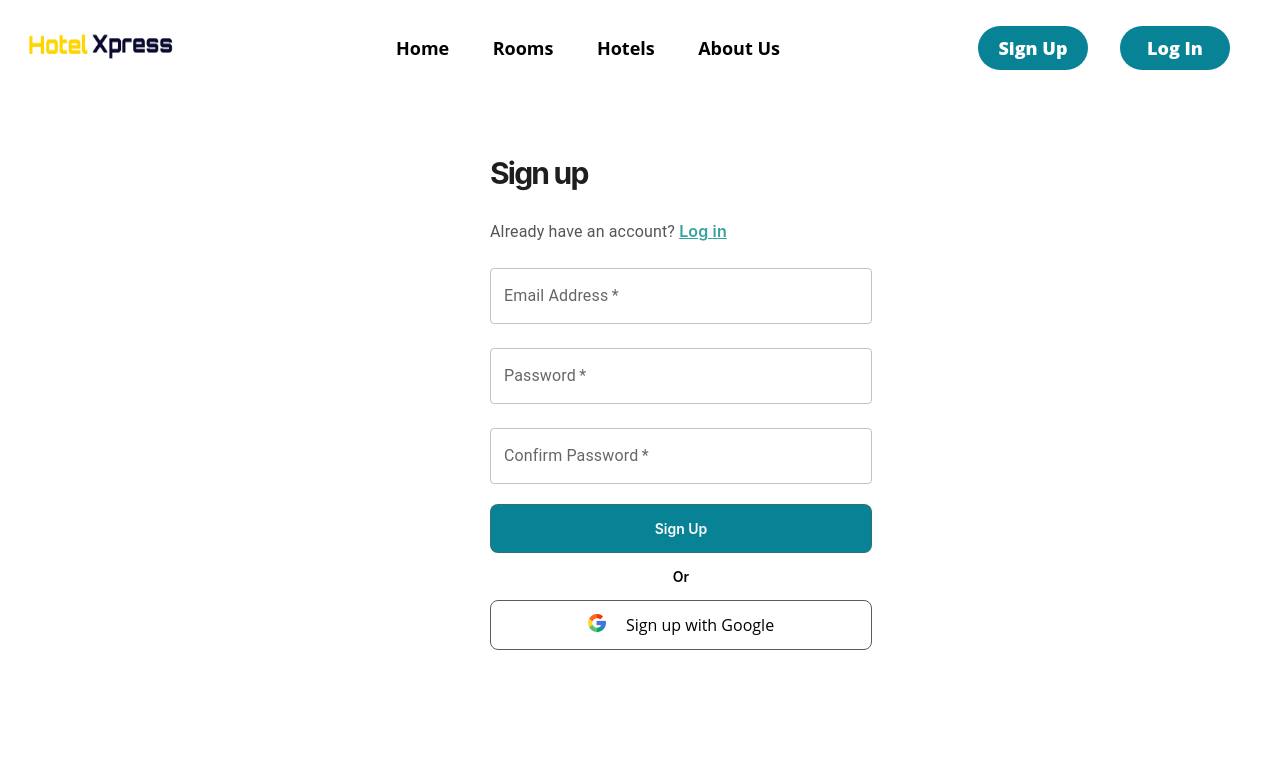
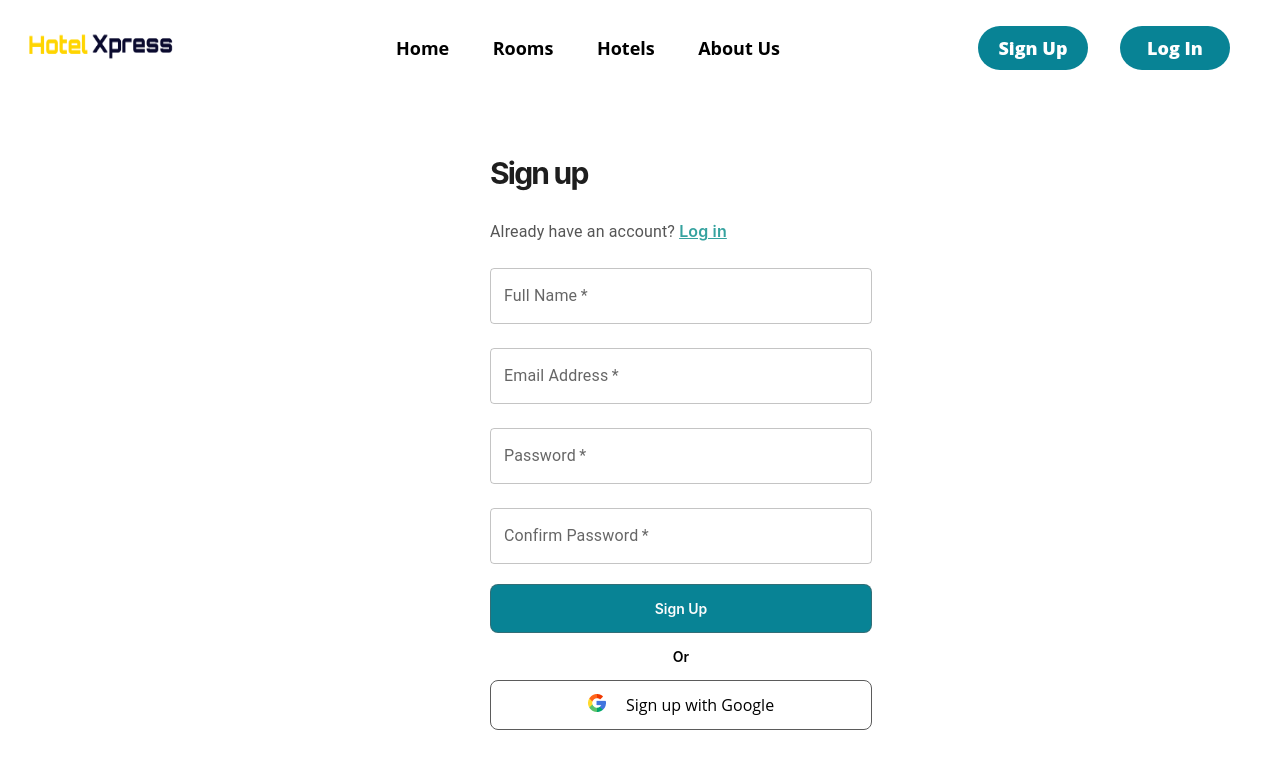
Before and after one commit to anwarkh0/Codi-NWC-Grp2-FirstProject-FrontEnd, a React (Create React App) app in the folder client/: page /signUp in a window 1280 px wide. Shown: the top 768 px of the page. Built offline with nearby package versions, Linux system fonts and the light colour scheme.

Commit message:
add the full name field in sign up

```diff
--- a/client/src/pages/sign-up/SignUp.js
+++ b/client/src/pages/sign-up/SignUp.js
@@ -15,6 +15,23 @@ function SignUp() {
             </Stack>
             <form >
               <Stack spacing={3}>
+              <TextField
+                  fullWidth
+                  label="Full Name"
+                  name="fullname"
+                  // value={formData.email}
+                  // onChange={handleInputChange}
+                  required
+                  sx={{
+                    "& .MuiOutlinedInput-root.Mui-focused .MuiOutlinedInput-notchedOutline":
+                      {
+                        borderColor: "#088395",
+                      },
+                    "& .MuiInputLabel-root.Mui-focused": {
+                      color: "#088395",
+                    },
+                  }}
+                />
                 <TextField
                   fullWidth
                   label="Email Address"
```
